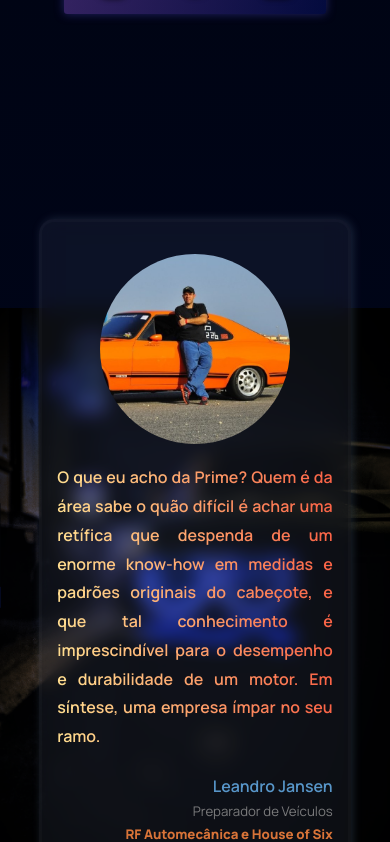
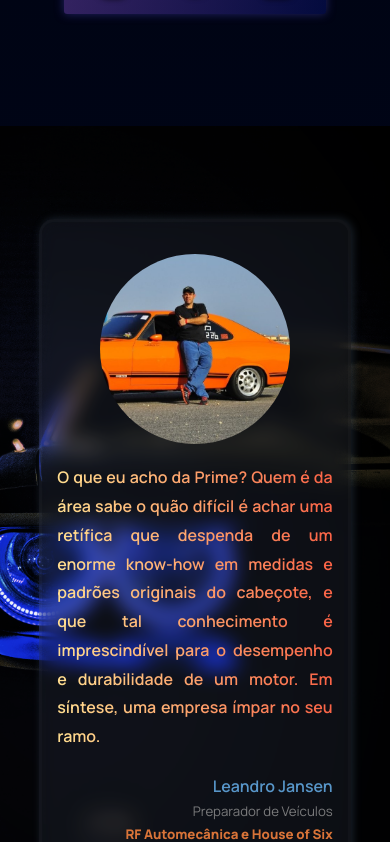
Before and after one commit to LeoJansen/prime, a React (Create React App) app: page / in a window 390 px wide. Shown: the part 5246-6088 px from the top of the page. Built offline with nearby package versions, Linux system fonts and the light colour scheme.

Commit message:
Update Testimonial

```diff
--- a/package.json
+++ b/package.json
@@ -1,5 +1,5 @@
 {
-  "name": "gpt3_jsm",
+  "name": "prime",
   "version": "0.1.0",
   "private": true,
   "dependencies": {
--- a/src/containers/Testimonials/Testimonials.scss
+++ b/src/containers/Testimonials/Testimonials.scss
@@ -281,6 +281,7 @@
             .testimonial-item {
                 width: 80%;
                 flex-direction: column;
+                min-height: 36rem;
 
                 img {
                     width: 190px;
@@ -317,8 +318,10 @@
 
 @media screen and (max-width: 600px) {
     .testimonial {
+        background-size: cover;
         .container {
             .testimonial-item {
+                min-height: 37rem;
 
 
 
@@ -333,3 +336,24 @@
         }
     }
 }
+
+@media screen and (max-width: 450px) {
+    .testimonial {
+
+        .container {
+            .testimonial-item {
+                min-height: 41rem;
+
+
+
+                img {
+                }
+
+                .content {
+
+
+                }
+            }
+        }
+    }
+}
```
